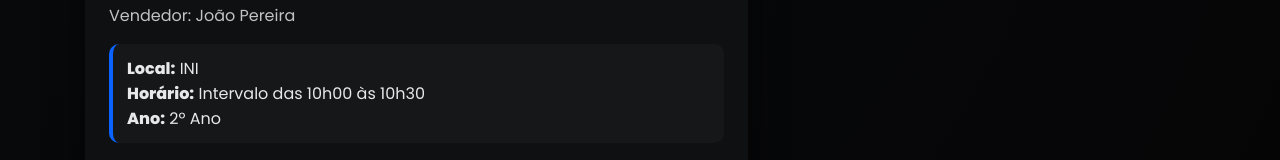
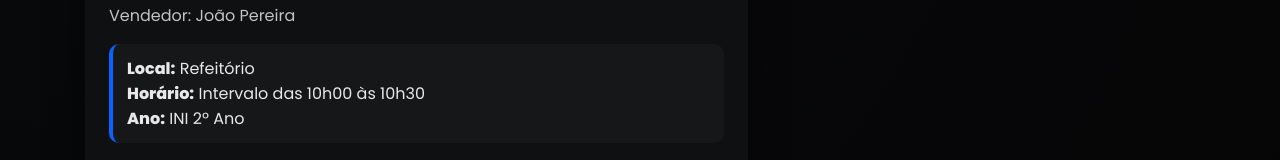
Before and after one commit to KiwiZiin/Campus-project-V1.0, a plain HTML site: page produto.html in a window 1280 px wide. Shown: the part 632-792 px from the top of the page. Drawn offline with nearby package versions, Linux system fonts and the light colour scheme.

Commit message:
Add files via upload

```diff
--- a/produto.html
+++ b/produto.html
@@ -180,9 +180,9 @@
       <h1 class="title" id="productName">Lanche Natural</h1>
       <div class="seller" id="productSeller">Vendedor: João Pereira</div>
       <div class="info-block" id="campusInfo">
-        <div><strong>Local:</strong> INI</div>
+        <div><strong>Local:</strong> Refeitório </div>
         <div><strong>Horário:</strong> Intervalo das 10h00 às 10h30</div>
-        <div><strong>Ano:</strong> 2º Ano</div>
+        <div><strong>Ano:</strong> INI 2º Ano</div>
       </div>
       <div class="desc" id="productDesc">
         Lanche leve e saudável com ingredientes frescos. Ideal para o intervalo.
```
